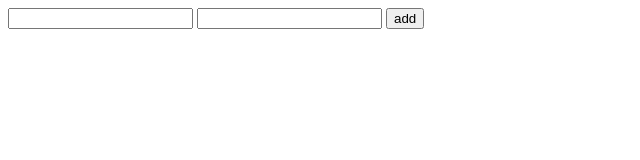
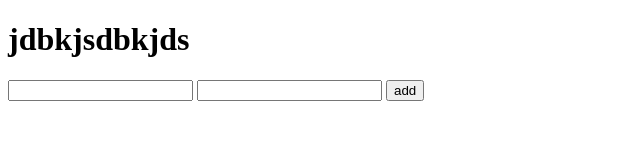
Before and after one commit to vigneshansdhk/arithmetic, a plain HTML site: page add.html in a window 1280 px wide. Shown: the whole page, without its empty margins (0-640 px from the left). Drawn offline with Linux system fonts and the light colour scheme.

Commit message:
first commit

```diff
--- a/add.html
+++ b/add.html
@@ -6,6 +6,7 @@
     <title>Document</title>
 </head>
 <body>
+    <h1>jdbkjsdbkjds</h1>
      <input type="text" id="blue">
      <input type="text" id="green">
       <button onclick="add()">add</button>
```
